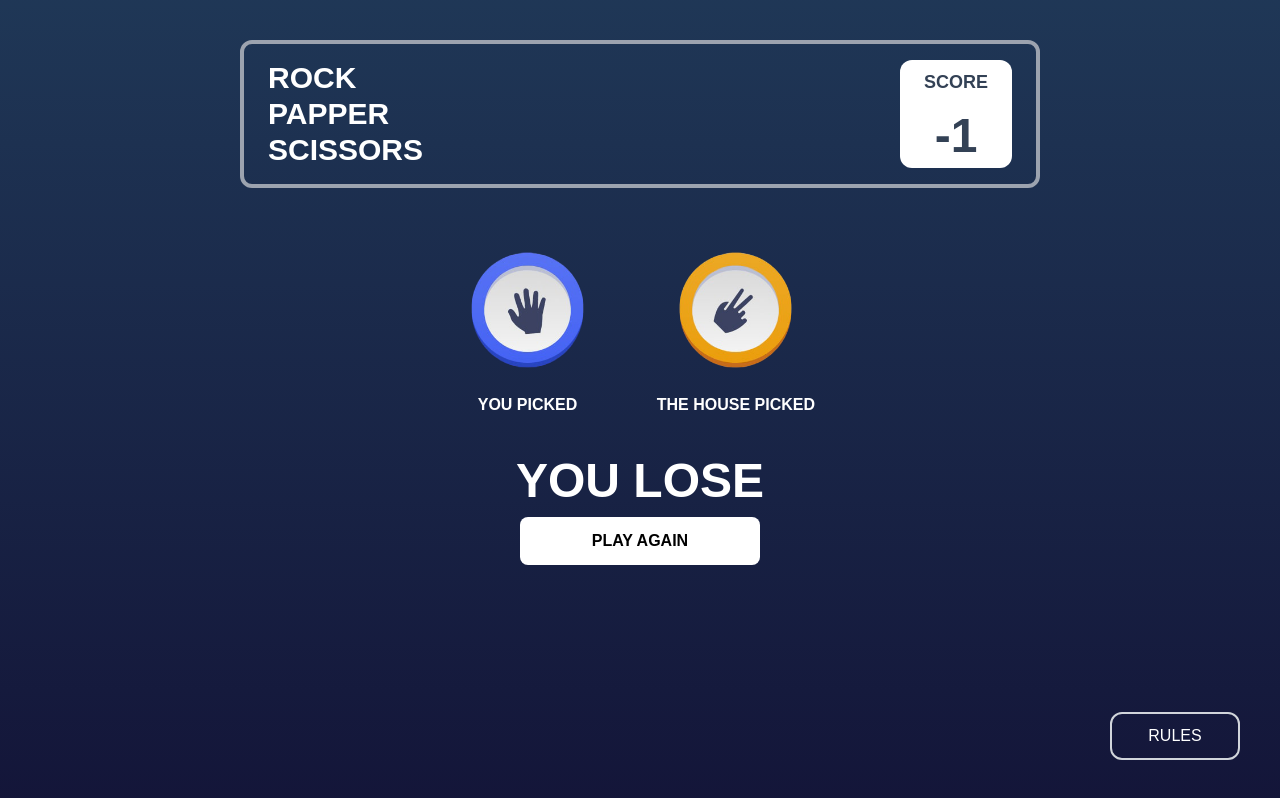
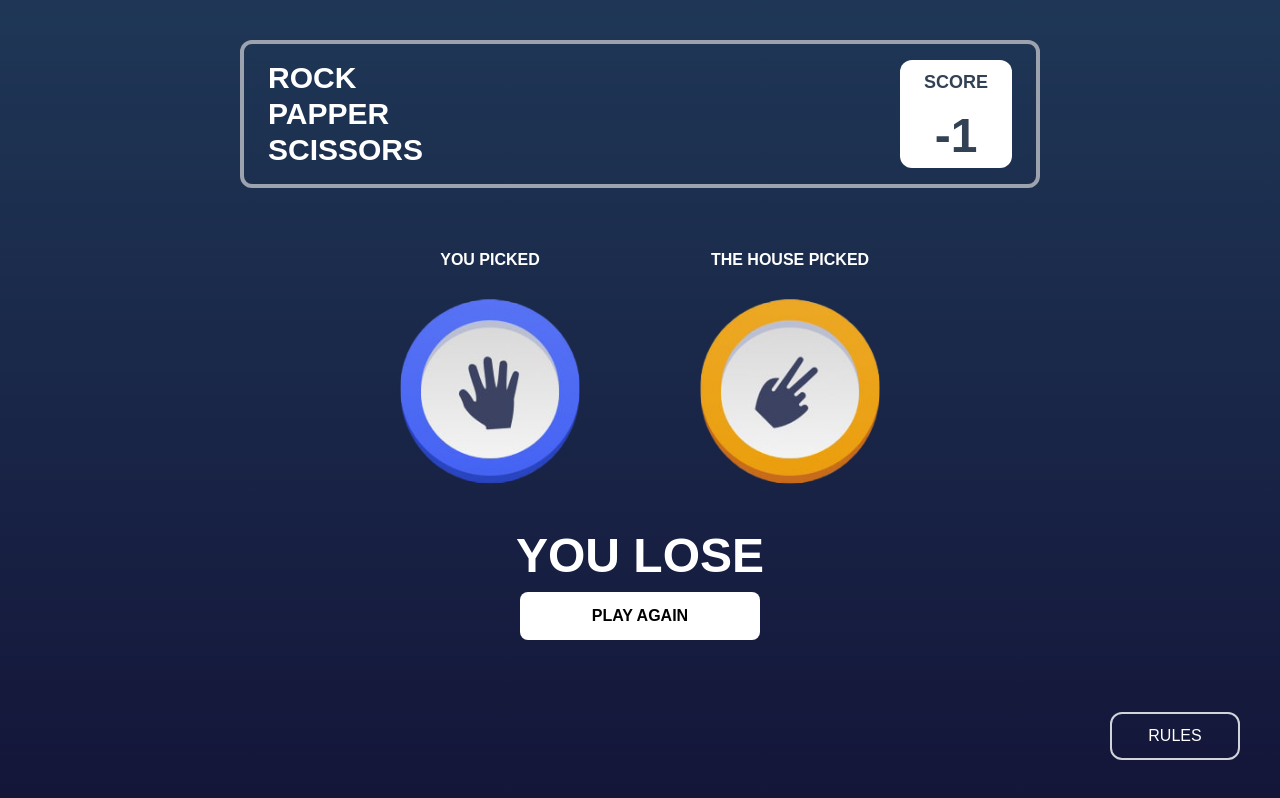
Before and after one commit to Cotne2003/social-media-app, a Next.js app: page / in a window 1280 px wide. Both pictures are taken after a click on the picture 520 px from the left and 348 px from the top of the page. Built offline with nearby package versions, Linux system fonts and the light colour scheme.

Commit message:
added some desktop styles

```diff
--- a/components/HomePage.tsx
+++ b/components/HomePage.tsx
@@ -102,27 +102,27 @@ const HomePage = () => {
           </div>
         </section>
       ) : (
-        <section className="mt-[60px] h-full w-[350px]">
+        <section className="mt-[60px] h-full w-[350px] lg:w-[500px]">
           <div className="flex justify-between items-center">
-            <div className="flex flex-col items-center gap-5">
+            <div className="flex flex-col items-center gap-5 lg:flex-col-reverse">
               <Image
                 src={playerCard.img}
-                width={125}
-                height={125}
+                width={200}
+                height={200}
                 alt="selected"
               />
               <h2 className="font-semibold">YOU PICKED</h2>
             </div>
-            <div className="flex flex-col items-center gap-5">
+            <div className="flex flex-col items-center gap-5 lg:flex-col-reverse">
               {houseCard ? (
                 <Image
                   src={houseCard ? houseCard.img : ""}
-                  width={125}
-                  height={125}
+                  width={200}
+                  height={200}
                   alt="asd"
                 />
               ) : (
-                <div className="w-[125px] h-[125px] rounded-[50%] bg-slate-800"></div>
+                <div className="w-[200px] h-[200px] rounded-[50%] bg-slate-800"></div>
               )}
               <h2 className="font-semibold">THE HOUSE PICKED</h2>
             </div>
```
